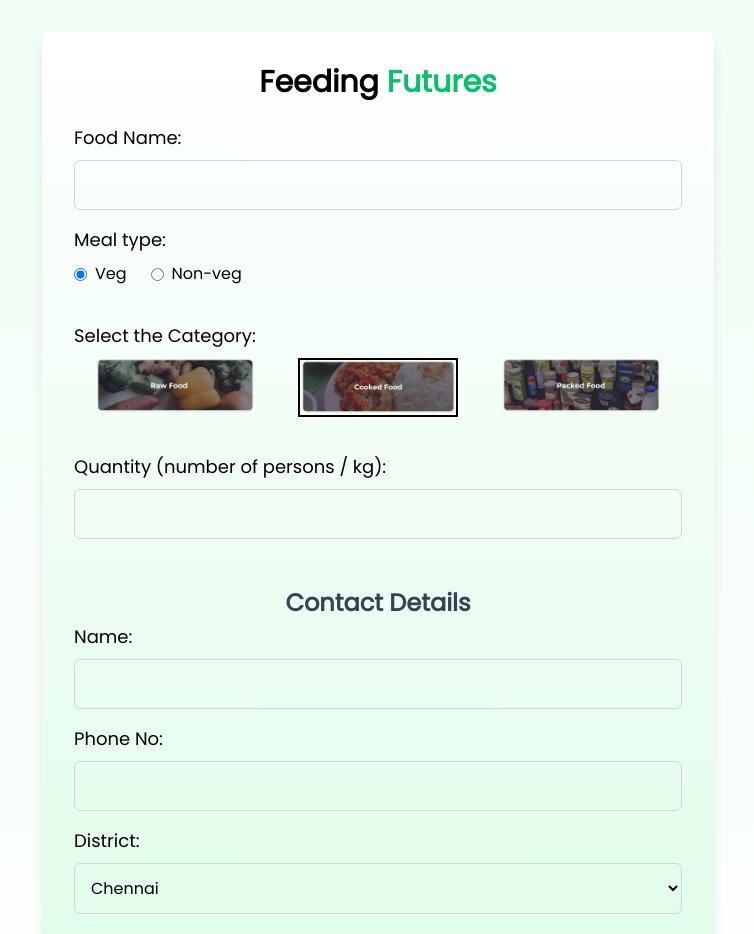
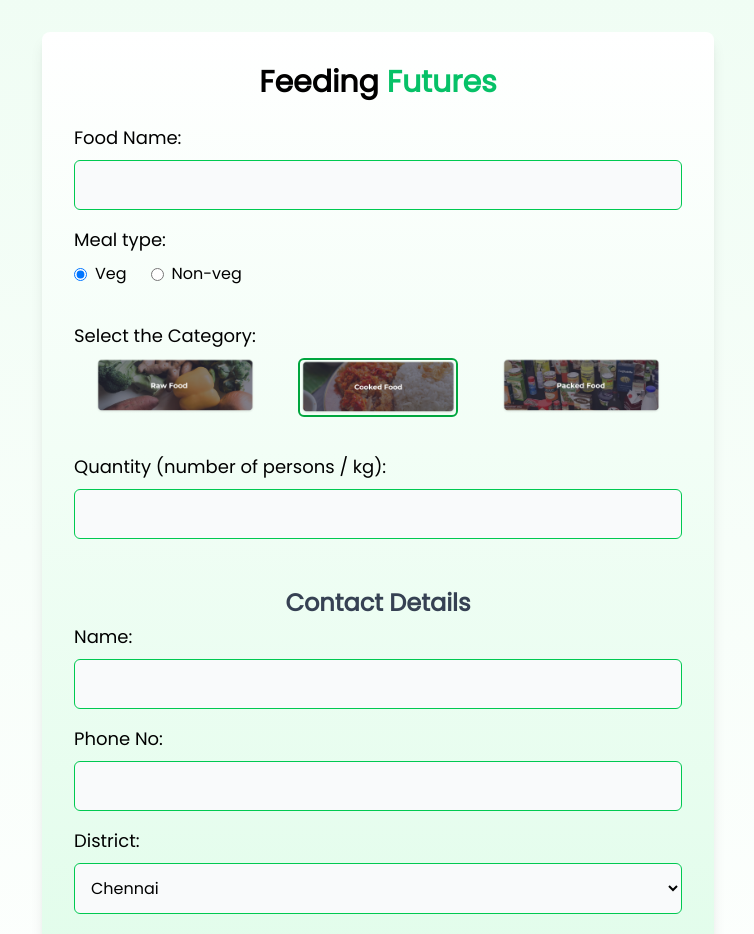
Before and after one commit to namanmahajan2020/Feeding-Futures, a React (Vite) app in the folder Feeding-Futures/: page /foodDonationForm in a window 1280 px wide. Shown: the top 934 px of the page, without its empty margins (262-1016 px from the left). Built offline with nearby package versions, Linux system fonts and the light colour scheme.

Commit message:
making donation form ui better

```diff
--- a/Feeding-Futures/src/pages/FoodDonationForm.jsx
+++ b/Feeding-Futures/src/pages/FoodDonationForm.jsx
@@ -40,7 +40,7 @@ const FoodDonationForm = () => {
 
             const data = await response.json();
             if (response.ok) {
-                 toast.success("Donation submitted successfully!");
+                toast.success("Donation submitted successfully!");
                 setFormData({
                     foodname: '',
                     meal: 'veg',
@@ -53,15 +53,15 @@ const FoodDonationForm = () => {
                     email: userEmail,
                 });
                 setTimeout(() => {
-                navigate("/"); // 👈 Redirect to home page after 5 seconds
-            }, 3000); // 5000ms = 5 seconds // 👈 Redirect to home page
+                    navigate("/"); // 👈 Redirect to home page after 5 seconds
+                }, 2000); // 5000ms = 5 seconds // 👈 Redirect to home page
             }
             else {
-                 toast.error(data.message || "Submission failed.");
+                toast.error(data.message || "Submission failed.");
             }
         } catch (error) {
             console.error("Submission error:", error);
-             toast.error(data.message || "Submission failed.");
+            toast.error(data.message || "Submission failed.");
         }
     };
 
@@ -83,7 +83,7 @@ const FoodDonationForm = () => {
                                 type="text"
                                 id="foodname"
                                 name="foodname"
-                                className="w-full p-3 border border-gray-300 rounded-md"
+                                className="w-full p-3 bg-gray-50 border border-green-500 focus:outline-none focus:ring-1 focus:ring-green-600 rounded-md"
                                 value={formData.foodname}
                                 onChange={handleChange}
                                 required
@@ -133,7 +133,7 @@ const FoodDonationForm = () => {
                                     <img
                                         src="img/raw-food.png"
                                         alt="raw-food"
-                                        className={`w-40 cursor-pointer hover:scale-105  ${formData.category === 'raw-food' ? 'border-2 border-black' : ''}`}
+                                        className={`w-40 cursor-pointer hover:scale-105  ${formData.category === 'raw-food' ? 'border-2 border-green-600 rounded-md' : ''}`}
                                     />
                                 </label>
 
@@ -150,7 +150,7 @@ const FoodDonationForm = () => {
                                     <img
                                         src="img/cooked-food.png"
                                         alt="cooked-food"
-                                        className={`w-40 cursor-pointer hover:scale-105  ${formData.category === 'cooked-food' ? 'border-2 border-black' : ''}`}
+                                        className={`w-40 cursor-pointer hover:scale-105  ${formData.category === 'cooked-food' ? 'border-2 border-green-600 rounded-md' : ''}`}
                                     />
                                 </label>
 
@@ -167,7 +167,7 @@ const FoodDonationForm = () => {
                                     <img
                                         src="img/packed-food.png"
                                         alt="packed-food"
-                                        className={`w-40 cursor-pointer hover:scale-105 ${formData.category === 'packed-food' ? 'border-2 border-black' : ''}`}
+                                        className={`w-40 cursor-pointer hover:scale-105 ${formData.category === 'packed-food' ? 'border-2 border-green-600 rounded-md' : ''}`}
                                     />
                                 </label>
                             </div>
@@ -181,7 +181,9 @@ const FoodDonationForm = () => {
                                 type="text"
                                 id="quantity"
                                 name="quantity"
-                                className="w-full p-3 border border-gray-300 rounded-md"
+                                maxLength="5"
+                                pattern="[0-9]{5}"
+                                className="w-full p-3 bg-gray-50 border border-green-500 focus:outline-none focus:ring-1 focus:ring-green-600 rounded-md"
                                 value={formData.quantity}
                                 onChange={handleChange}
                                 required
@@ -198,7 +200,7 @@ const FoodDonationForm = () => {
                                 type="text"
                                 id="name"
                                 name="name"
-                                className="w-full p-3 border border-gray-300 rounded-md"
+                                className="w-full p-3 bg-gray-50 border border-green-500 focus:outline-none focus:ring-1 focus:ring-green-600 rounded-md"
                                 value={formData.name}
                                 onChange={handleChange}
                                 required
@@ -213,7 +215,7 @@ const FoodDonationForm = () => {
                                 type="text"
                                 id="phoneno"
                                 name="phoneno"
-                                className="w-full p-3 border border-gray-300 rounded-md"
+                                className="w-full p-3 bg-gray-50 border border-green-500 focus:outline-none focus:ring-1 focus:ring-green-600 rounded-md"
                                 maxLength="10"
                                 pattern="[0-9]{10}"
                                 value={formData.phoneno}
@@ -229,7 +231,7 @@ const FoodDonationForm = () => {
                             <select
                                 id="district"
                                 name="district"
-                                className="w-full p-3 border border-gray-300 rounded-md"
+                                className="w-full p-3 bg-gray-50 border border-green-500 focus:outline-none focus:ring-1 focus:ring-green-600 rounded-md"
                                 value={formData.district}
                                 onChange={handleChange}
                             >
@@ -248,7 +250,7 @@ const FoodDonationForm = () => {
                                 type="text"
                                 id="address"
                                 name="address"
-                                className="w-full p-3 border border-gray-300 rounded-md"
+                                className="w-full p-3 bg-gray-50 border border-green-500 focus:outline-none focus:ring-1 focus:ring-green-600 rounded-md"
                                 value={formData.address}
                                 onChange={handleChange}
                                 required
```
